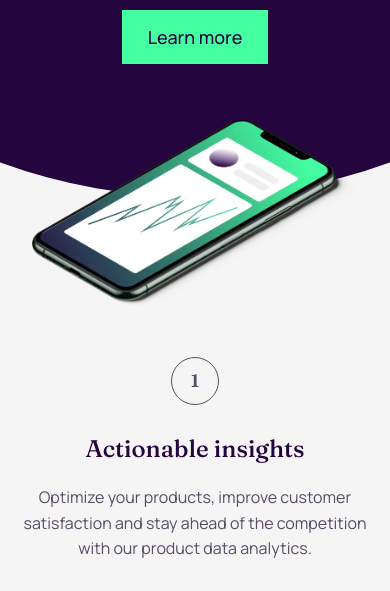
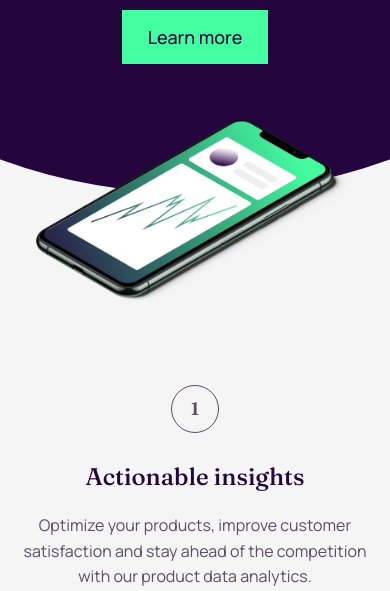
Before and after one commit to ktcotz/WorkIT, a plain HTML site: page index.html in a window 390 px wide. Shown: the part 252-843 px from the top of the page. Drawn offline with Linux system fonts and the light colour scheme.

Commit message:
Image, accesibility
Fix image serving on responsivity, fix a main height problem.

```diff
--- a/index.html
+++ b/index.html
@@ -39,11 +39,21 @@
               </h1>
               <a href="#" class="link link--cta">Learn more</a>
             </div>
-            <img
-              src="./assets/images/image-hero.webp"
-              alt="WorkIT app screen"
-              class="header__image"
-            />
+            <picture>
+              <source
+                srcset="./assets/images/image-hero.webp"
+                media="(max-width:43rem)"
+                width="319"
+                height="183.417"
+              />
+              <img
+                src="./assets/images/image-hero.webp"
+                alt="WorkIT app screen"
+                class="header__image"
+                width="609"
+                height="349.583"
+              />
+            </picture>
           </div>
         </div>
       </div>
--- a/style/style.css
+++ b/style/style.css
@@ -136,10 +136,6 @@ body {
   text-align: center;
 }
 
-.header__image {
-  width: 100%;
-}
-
 .heading__primary {
   font-family: var(--secondary-font-family);
   font-weight: 500;
@@ -170,7 +166,7 @@ body {
 .section-features {
   position: relative;
   padding: 24rem 0 12rem;
-  margin-top: -17rem;
+  margin-top: -15rem;
 }
 
 .section-features.bg::after {
@@ -316,4 +312,8 @@ body {
   .heading__primary {
     font-size: 2.5rem;
   }
+
+  .header__image {
+    width: 100%;
+  }
 }
```
